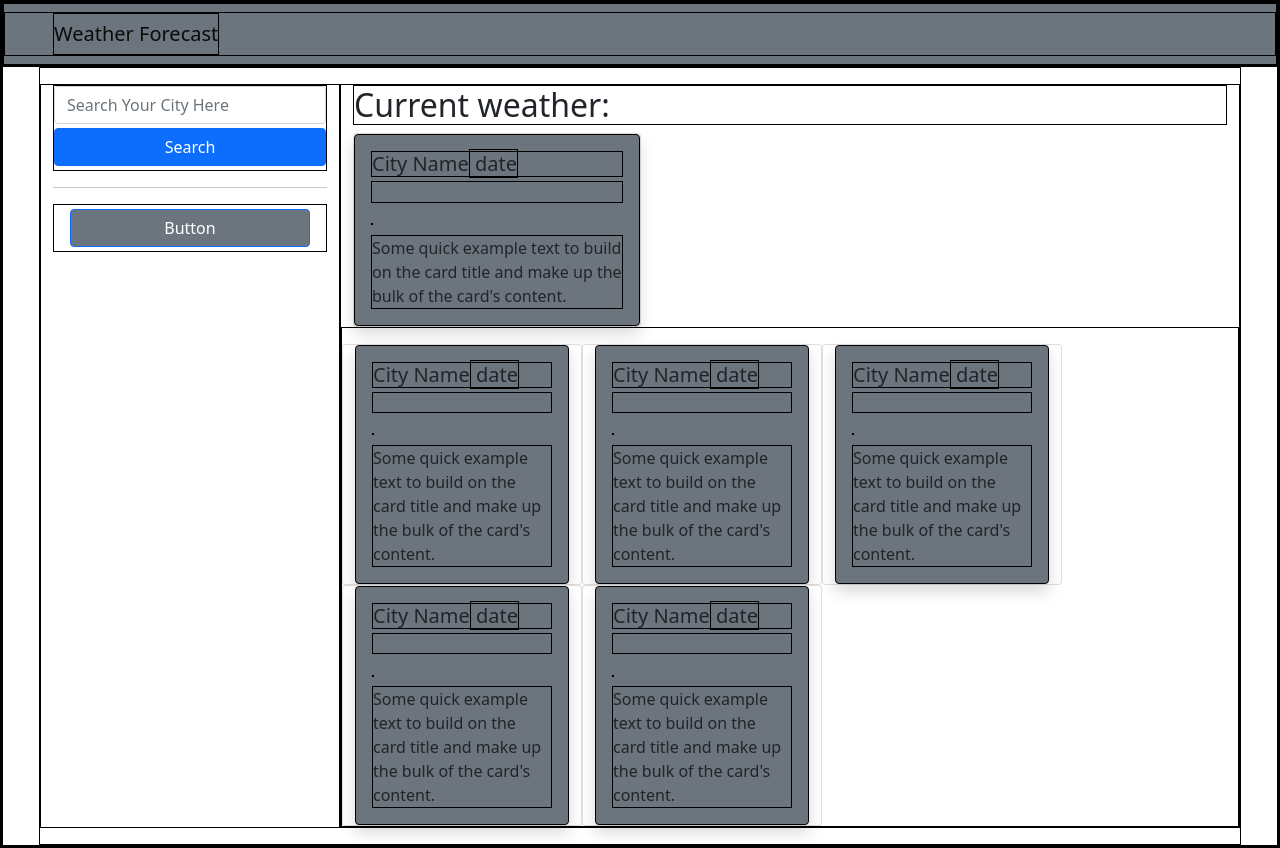
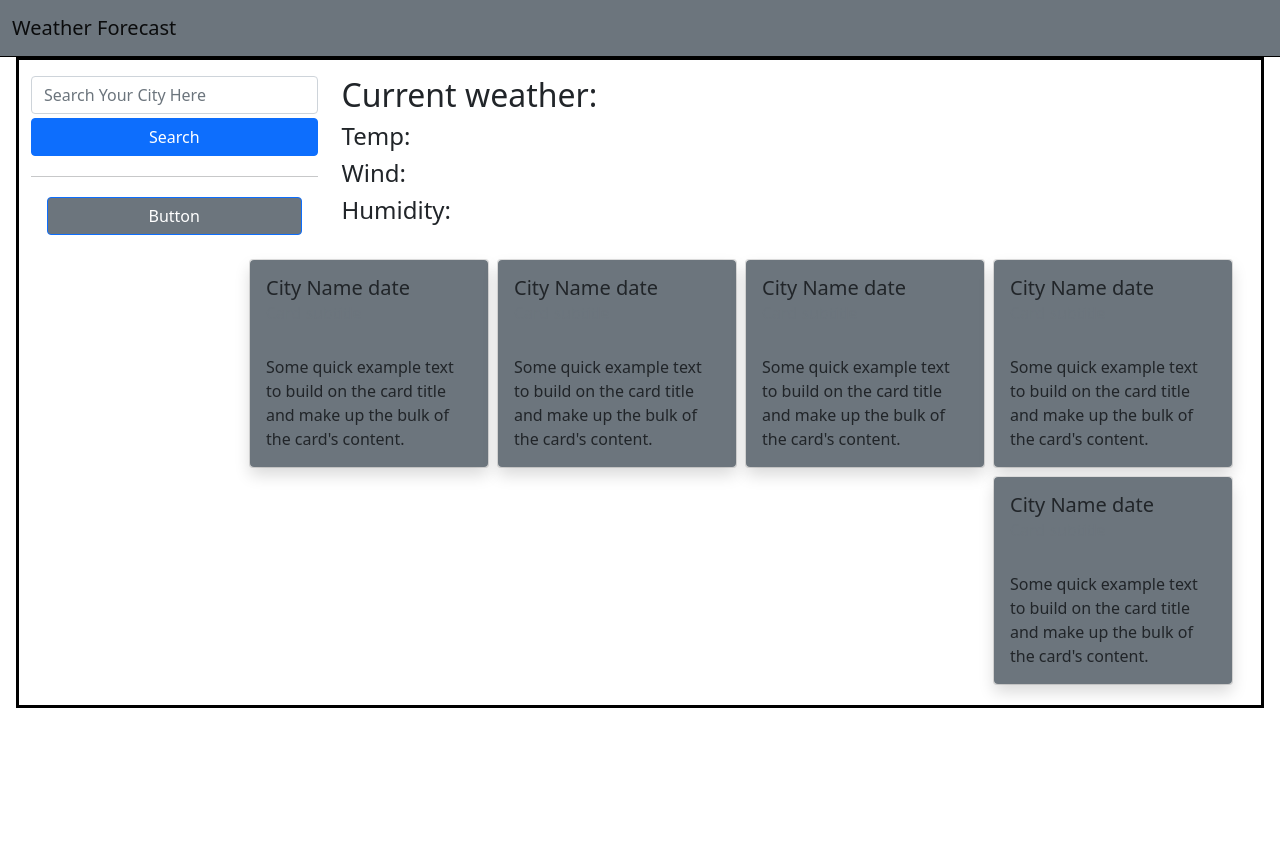
Before and after one commit to blaubachs/weather-app, a plain HTML site: page index.html in a window 1280 px wide. After the commit the page ends 800 px from the top, so only its background shows below. Drawn offline with nearby package versions, Linux system fonts and the light colour scheme; no server answers.

Commit message:
made small changes to layout

```diff
--- a/assets/style.css
+++ b/assets/style.css
@@ -11,6 +11,14 @@
 --unbleached-silk: hsla(17, 49%, 84%, 1);
 }
 
-* {
+/* * {
     border: 1px solid black;
+} */
+
+#grid-container {
+    border: 3px solid black;
 }
+
+#navbar {
+    border-bottom: 1px solid black;
+}
--- a/index.html
+++ b/index.html
@@ -15,13 +15,15 @@
     <title>Weather Forecast</title>
   </head>
   <header>
-    <nav class="navbar navbar-light bg-secondary">
+    <nav class="navbar navbar-light bg-secondary" id="navbar">
       <div class="container-fluid">
         <a class="navbar-brand" href="#">Weather Forecast</a>
       </div>
+    </nav>
   </header>
-  </nav>
-  <body class="g-5">
+
+  <body>
+    <main class="px-3">
     <div class="container-fluid m-0" id="grid-container">
       <div class="row py-3">
         <div class="col-md-3 col-sm-6">
@@ -37,16 +39,14 @@
         </div>
         <div class="col-md-9 col-sm-6 " id="weather-section">
           <h2>Current weather:</h2>
-          <div class="card" style="width: 18rem;">
-            <div class="card-body shadow bg-secondary rounded">
-              <h5 class="card-title" id="city-name">City Name<span id="currentDate"> date</span></h5>
-              <h6 class="card-subtitle mb-2 text-muted">Card subtitle</h6>
-              <img>
-              <p class="card-text">Some quick example text to build on the card title and make up the bulk of the card's content.</p>
-            </div>
+          <h4>Temp:<span id="tempSpan"></span></h4>
+          <h4>Wind:<span id="windSpan"></span></h4>
+          <h4>Humidity:<span id="humiditySpan"></span></h4>
           </div>
-          <div class="row pt-3" id="forecast-section">
-            <div class="card" style="width: 15rem;">
+
+
+          <div class="row pt-3 d-flex justify-content-end" id="forecast-section">
+            <div class="card p-0 m-1" style="width: 15rem;">
               <div class="card-body shadow bg-secondary rounded">
                 <h5 class="card-title" id="city-name">City Name<span id="currentDate"> date</span></h5>
                 <h6 class="card-subtitle mb-2 text-muted">Card subtitle</h6>
@@ -54,7 +54,7 @@
                 <p class="card-text">Some quick example text to build on the card title and make up the bulk of the card's content.</p>
               </div>
             </div>
-            <div class="card" style="width: 15rem;">
+            <div class="card p-0 m-1" style="width: 15rem;">
               <div class="card-body shadow bg-secondary rounded">
                 <h5 class="card-title" id="city-name">City Name<span id="currentDate"> date</span></h5>
                 <h6 class="card-subtitle mb-2 text-muted">Card subtitle</h6>
@@ -62,7 +62,7 @@
                 <p class="card-text">Some quick example text to build on the card title and make up the bulk of the card's content.</p>
               </div>
             </div>
-            <div class="card" style="width: 15rem;">
+            <div class="card p-0 m-1" style="width: 15rem;">
               <div class="card-body shadow bg-secondary rounded">
                 <h5 class="card-title" id="city-name">City Name<span id="currentDate"> date</span></h5>
                 <h6 class="card-subtitle mb-2 text-muted">Card subtitle</h6>
@@ -70,7 +70,7 @@
                 <p class="card-text">Some quick example text to build on the card title and make up the bulk of the card's content.</p>
               </div>
             </div>
-            <div class="card" style="width: 15rem;">
+            <div class="card p-0 m-1" style="width: 15rem;">
               <div class="card-body shadow bg-secondary rounded">
                 <h5 class="card-title" id="city-name">City Name<span id="currentDate"> date</span></h5>
                 <h6 class="card-subtitle mb-2 text-muted">Card subtitle</h6>
@@ -78,7 +78,7 @@
                 <p class="card-text">Some quick example text to build on the card title and make up the bulk of the card's content.</p>
               </div>
             </div>
-            <div class="card" style="width: 15rem;">
+            <div class="card p-0 m-1" style="width: 15rem;">
               <div class="card-body shadow bg-secondary rounded">
                 <h5 class="card-title" id="city-name">City Name<span id="currentDate"> date</span></h5>
                 <h6 class="card-subtitle mb-2 text-muted">Card subtitle</h6>
@@ -93,6 +93,7 @@
 
       </div>
     </div>
+    </main>
   </body>
 
   <script
```
